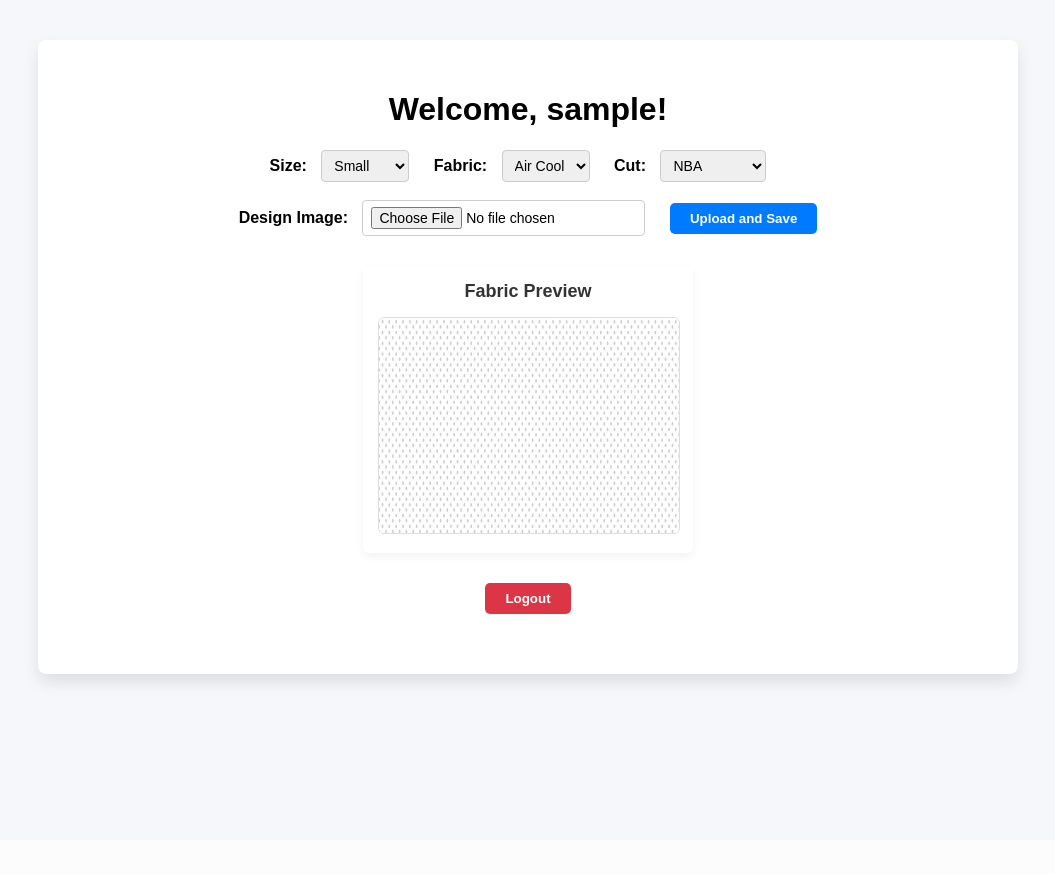
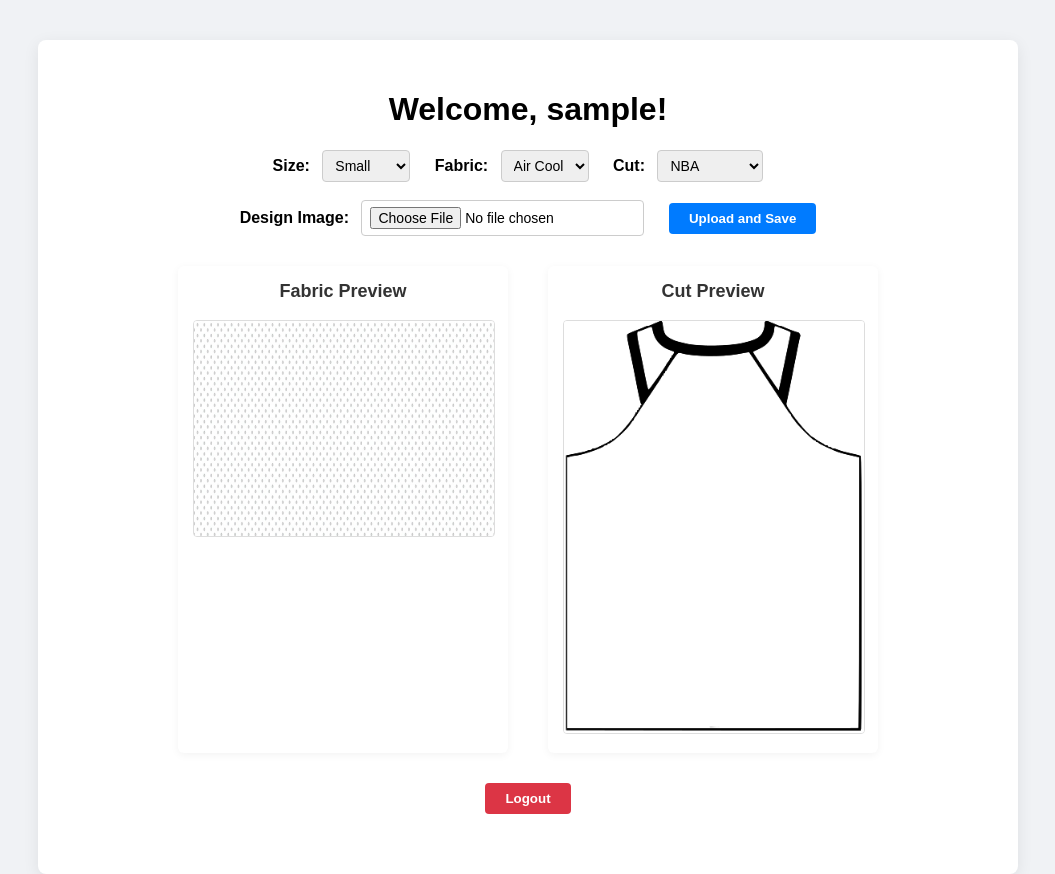
Before and after one commit to CPEMaverick2112039/SoftwareDesign_TEAM_5, a Flask app: page /design in a window 1280 px wide. Shown: the whole page, without its empty margins (112-1167 px from the left). Before the commit the page ends 688 px from the top, so only its background shows below. Run offline with Flask 3, Linux system fonts and the light colour scheme; the visitor is signed in with stand-in values (Sample User, id 1).

Commit message:
Add live fabric/cut previews and modernize login page

```diff
--- a/app.py
+++ b/app.py
@@ -82,7 +82,9 @@ def design():
                            fabrics=fabrics,
                            cuts=cuts,
                            saved_filename=saved_filename,
-                           fabric_image=fabric_image)
+                           fabric_image=fabric_image,
+                           fabric_paths=fabric_paths,
+                           trace_paths=trace_paths)
 
 @app.route('/saved/<filename>')
 def saved_file(filename):
--- a/templates/design.html
+++ b/templates/design.html
@@ -1,108 +1,61 @@
 <!doctype html>
 <html>
 <head>
+  <meta charset="utf-8">
   <title>Jersey Designer</title>
   <style>
     body {
+      margin: 0;
+      background: #f0f2f5;
       font-family: Arial, sans-serif;
-            background: #f5f7fa;
-            margin: 0;
-            padding: 0;
-            min-height: 100vh;
       display: flex;
       justify-content: center;
-            align-items: flex-start;
       padding-top: 40px;
     }
     .container {
       background: white;
+      border-radius: 8px;
       padding: 30px 40px;
-            border-radius: 8px;
-            box-shadow: 0 8px 16px rgba(0,0,0,0.1);
+      box-shadow: 0 4px 16px rgba(0,0,0,0.08);
       max-width: 900px;
       width: 100%;
       text-align: center;
     }
-        form {
-            margin-bottom: 30px;
-        }
-        label {
-            margin-right: 10px;
-            font-weight: bold;
-        }
+    form { margin-bottom: 30px; }
+    label { font-weight: bold; margin-right: 8px; }
     select, input[type="file"] {
-            margin-right: 20px;
-            padding: 6px 8px;
-            border-radius: 4px;
-            border: 1px solid #ccc;
-            font-size: 14px;
+      padding: 6px 8px; border-radius: 4px; border: 1px solid #ccc;
+      margin-right: 20px; font-size: 14px;
     }
     button {
-            padding: 8px 20px;
-            border: none;
-            background-color: #007bff;
-            color: white;
-            font-weight: bold;
-            border-radius: 5px;
-            cursor: pointer;
-            transition: background-color 0.3s ease;
+      padding: 8px 20px; border: none; border-radius: 4px;
+      background: #007bff; color: white; font-weight: bold;
+      cursor: pointer; transition: background 0.3s ease;
     }
-        button:hover {
-            background-color: #0056b3;
-        }
+    button:hover { background: #0056b3; }
     .preview-row {
-            display: flex;
-            justify-content: center;
-            gap: 50px;
+      display: flex; justify-content: center; gap: 40px;
+      flex-wrap: wrap; margin-top: 20px;
     }
     .preview-block {
-            flex: 1;
-            max-width: 300px;
-            background: #fff;
-            border-radius: 6px;
-            padding: 15px;
-            box-shadow: 0 4px 10px rgba(0,0,0,0.05);
+      background: #fff; border-radius: 6px; padding: 15px;
+      box-shadow: 0 2px 8px rgba(0,0,0,0.05);
+      width: 300px;
     }
     .preview-block h3 {
-            margin-top: 0;
-            margin-bottom: 15px;
-            font-size: 18px;
-            color: #333;
+      margin-top: 0; font-size: 18px; color: #333;
     }
     .preview-block img {
-            width: 100%;
-            height: auto;
-            border-radius: 6px;
-            border: 1px solid #ddd;
+      width: 100%; border-radius: 4px; border: 1px solid #ddd;
     }
-        .flash-message {
-            color: green;
-            margin-bottom: 15px;
-            font-weight: bold;
-            font-size: 16px;
-            display: flex;
-            align-items: center;
-            justify-content: center;
-        }
-        .flash-message::before {
-            content: "✔️";
-            margin-right: 8px;
+    .flash {
+      color: green; margin: 15px 0; font-weight: bold;
+      display: inline-block;
     }
     .logout-button {
-            margin-top: 30px;
-            background-color: #dc3545;
+      margin-top: 30px; background: #dc3545;
     }
-        .logout-button:hover {
-            background-color: #a71d2a;
-        }
-        ul {
-            list-style-type: none;
-            padding-left: 0;
-            color: #d9534f;
-        }
-        ul li {
-            margin: 5px 0;
-        }
+    .logout-button:hover { background: #a71d2a; }
   </style>
 </head>
 <body>
@@ -110,58 +63,78 @@
     <h1>Welcome, {{ username }}!</h1>
 
     <form action="/design" method="post" enctype="multipart/form-data">
-            <label for="size">Size:</label>
-            <select name="size" id="size">
-                {% for s in sizes %}<option value="{{ s }}">{{ s }}</option>{% endfor %}
+      <label>Size:</label>
+      <select id="size" name="size">
+        {% for s in sizes %}<option>{{ s }}</option>{% endfor %}
       </select>
 
-            <label for="fabric">Fabric:</label>
-            <select name="fabric" id="fabric">
-                {% for f in fabrics %}<option value="{{ f }}">{{ f }}</option>{% endfor %}
+      <label>Fabric:</label>
+      <select id="fabricSelect" name="fabric">
+        {% for f in fabrics %}
+          <option data-img="{{ url_for('static', filename=fabric_paths[f].split('/')[-1]) }}">{{ f }}</option>
+        {% endfor %}
       </select>
 
-            <label for="cut">Cut:</label>
-            <select name="cut" id="cut">
-                {% for c in cuts %}<option value="{{ c }}">{{ c }}</option>{% endfor %}
+      <label>Cut:</label>
+      <select id="cutSelect" name="cut">
+        {% for c in cuts %}
+          <option data-img="{{ url_for('static', filename=trace_paths[c].split('/')[-1]) }}">{{ c }}</option>
+        {% endfor %}
       </select><br><br>
 
-            <label for="design">Design Image:</label>
-            <input type="file" name="design" id="design" accept="image/*" required>
+      <label>Design Image:</label>
+      <input type="file" id="design" name="design" accept="image/*" required>
       <button type="submit">Upload and Save</button>
     </form>
 
     {% with messages = get_flashed_messages() %}
       {% if messages %}
-                <ul>
-                {% for message in messages %}
-                    <li>{{ message }}</li>
-                {% endfor %}
-                </ul>
+        <div class="flash">{{ messages[0] }}</div>
       {% endif %}
     {% endwith %}
 
-        {% if saved_filename or fabric_image %}
     <div class="preview-row">
+      <!-- Fabric Preview -->
+      <div class="preview-block">
+        <h3>Fabric Preview</h3>
+        <img id="fabricPreview" src="" alt="Fabric">
+      </div>
+
+      <!-- Cut Preview -->
+      <div class="preview-block">
+        <h3>Cut Preview</h3>
+        <img id="cutPreview" src="" alt="Cut">
+      </div>
+
+      <!-- Jersey Preview (after save) -->
       {% if saved_filename %}
       <div class="preview-block">
         <h3>Jersey Preview</h3>
-                <img src="{{ url_for('saved_file', filename=saved_filename) }}" alt="Jersey Preview">
-                <p>✅ Saved as: {{ saved_filename }}</p>
-            </div>
-            {% endif %}
-
-            {% if fabric_image %}
-            <div class="preview-block">
-                <h3>Fabric Preview</h3>
-                <img src="{{ url_for('static', filename=fabric_image.split('static/')[1]) }}" alt="Fabric Preview">
+        <img src="{{ url_for('saved_file', filename=saved_filename) }}" alt="Jersey">
+        <p class="flash">Saved as: {{ saved_filename }}</p>
       </div>
       {% endif %}
     </div>
-        {% endif %}
 
     <form action="/logout" method="post">
-            <button type="submit" class="logout-button">Logout</button>
+      <button class="logout-button">Logout</button>
     </form>
   </div>
+
+  <script>
+    const fabricSelect = document.getElementById('fabricSelect');
+    const cutSelect    = document.getElementById('cutSelect');
+    const fabricImg    = document.getElementById('fabricPreview');
+    const cutImg       = document.getElementById('cutPreview');
+
+    function updatePreviews() {
+      fabricImg.src = fabricSelect.selectedOptions[0].dataset.img;
+      cutImg.src    = cutSelect.selectedOptions[0].dataset.img;
+    }
+
+    fabricSelect.addEventListener('change', updatePreviews);
+    cutSelect.addEventListener('change', updatePreviews);
+    window.addEventListener('DOMContentLoaded', updatePreviews);
+  </script>
 </body>
 </html>
```
Also changed, not shown: templates/login.html (+55 -11 lines). Lines whose indentation alone changed are shown as unchanged.
